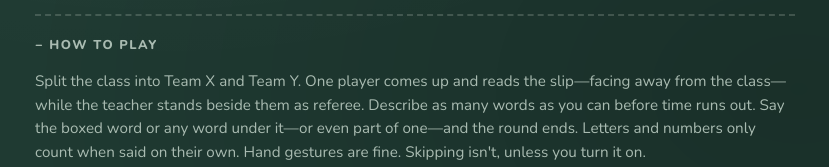
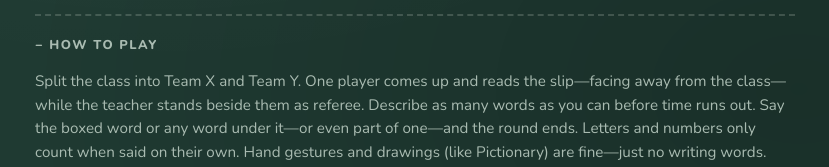
Before and after one commit to fawnpnguyen/mathtaboo, a plain HTML site: page index.html in a window 1280 px wide. Both pictures are taken after a click on the heading "HOW TO PLAY". Shown: the part 631-798 px from the top of the page, without its empty margins (225-1054 px from the left). Drawn offline with nearby package versions, Linux system fonts and the light colour scheme.

Commit message:
Rules: gestures and drawings are fine, no writing words
Co-Authored-By: Claude Opus 5.5 <noreply@anthropic.com>
Claude-Session: https://claude.ai/code/session_0143Cti5DCMir65yApBmTYvU

```diff
--- a/index.html
+++ b/index.html
@@ -199,7 +199,7 @@ header { align-items: center !important; }
     <details class="panel hide-class">
       <summary><span class="sum-t">How to play</span></summary>
       <div class="panel-body">
-        <p class="rules">Split the class into Team X and Team Y. One player comes up and reads the slip—facing away from the class—while the teacher stands beside them as referee. Describe as many words as you can before time runs out. Say the boxed word or any word under it—or even part of one—and the round ends. Letters and numbers only count when said on their own. Hand gestures are fine. Skipping isn't, unless you turn it on.</p>
+        <p class="rules">Split the class into Team X and Team Y. One player comes up and reads the slip—facing away from the class—while the teacher stands beside them as referee. Describe as many words as you can before time runs out. Say the boxed word or any word under it—or even part of one—and the round ends. Letters and numbers only count when said on their own. Hand gestures and drawings (like Pictionary) are fine—just no writing words. Skipping isn't, unless you turn it on.</p>
         <p class="rules">On a laptop, the keyboard works too: Space for Got it, T for Taboo!, S for Skip, and Enter to start the next round.</p>
       </div>
     </details>
```
